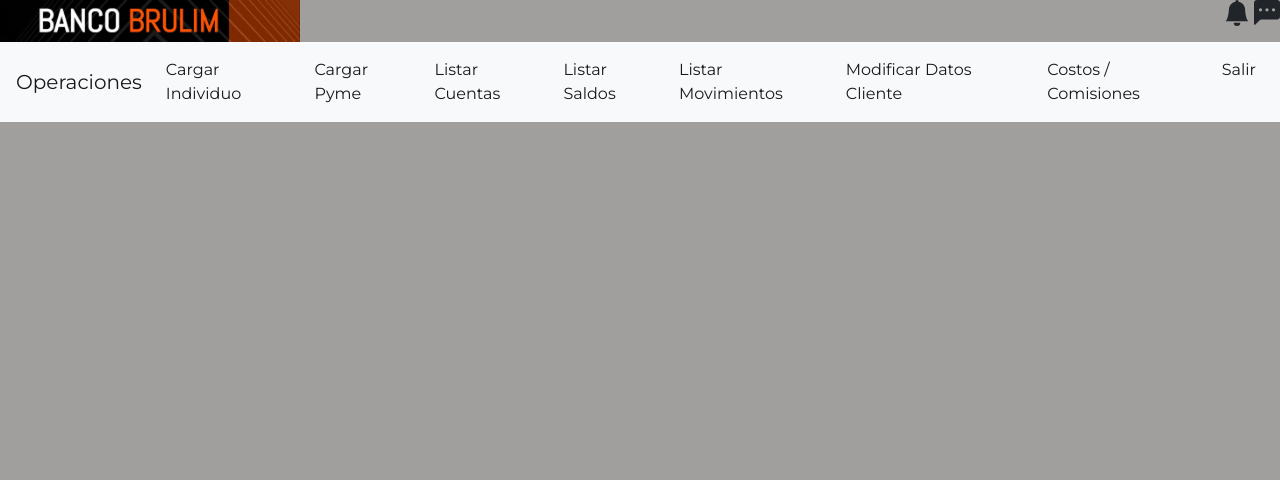
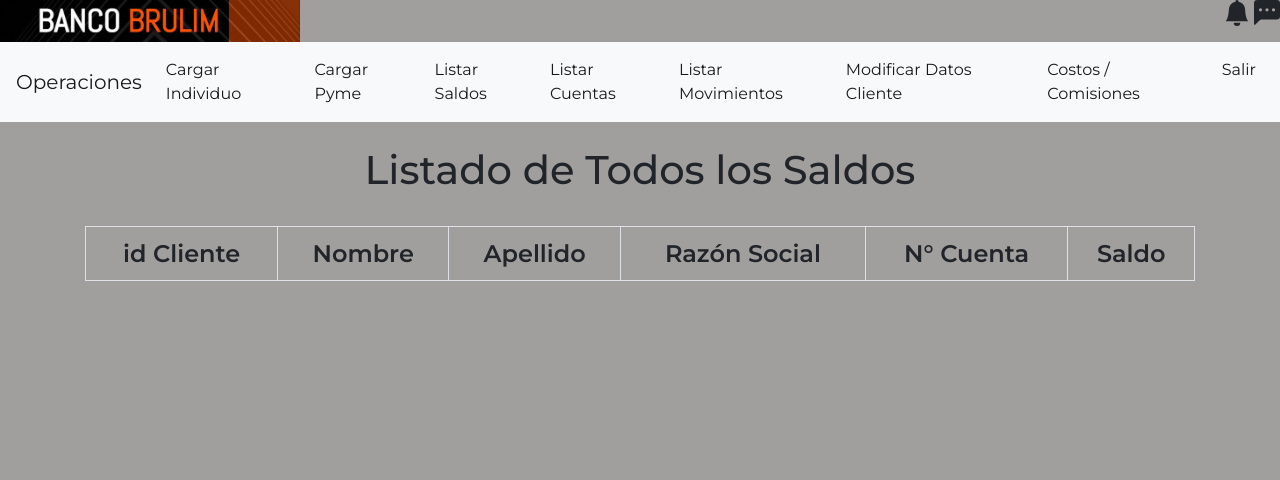
Before and after one commit to JORGEBRUNO2020/sistema_bancario_brulim, a Flask app: page /administrador_listar_saldos in a window 1280 px wide. Shown: the top 480 px of the page. Run offline with Flask 2, Linux system fonts and the light colour scheme; data that the repository does not hold is empty; some libraries are stand-ins or nearby versions.

Commit message:
modificacion listar saldos

```diff
--- a/app.py
+++ b/app.py
@@ -86,12 +86,7 @@ def listar_cuentas():
     listado_cuentas=Cuenta.get_cuentas(listar_cuentas, conn, id_usuario_login[0])
     return render_template('/views/listar_cuentas.html',listado_cuentas=listado_cuentas )
 
-@app.route('/administrador_listar_cuentas', methods=['GET'])
-def listar_todas_las_cuentas():
-    conn= mysql.connect()
-    listar_todas_cuentas=conn.cursor()
-    listado_todas_cuentas=Cuenta.get_todas_las_cuentas(listar_todas_cuentas, conn)
-    return render_template('/views/administrador_listar_cuentas.html',listado_todas_cuentas=listado_todas_cuentas )
+
 
 
 #Lanza página listar_movimientos.html
@@ -148,7 +143,7 @@ def administrador():
     return render_template('/views/administrador_main.html')
 
 #Lanza página administrador_cargar_cliente_individuo.html
-@app.route('/administrador_cargar_cliente_individuo', methods =['GET','POST'])  #, methods =['POST'] views/index.html  , methods =['GET','POST']
+@app.route('/administrador_cargar_cliente_individuo', methods =['GET','POST'])
 def administrador_cargar_cliente_individuo():
     if  request.method == 'POST':
         _cuitcuil = request.form['cuit_cuil']
@@ -192,7 +187,12 @@ def administrador_cargar_cliente_pyme():
     else:
         return render_template('/views/administrador_cargar_cliente_pyme.html')
 
-
+@app.route('/administrador_listar_saldos', methods=['GET'])
+def listar_todos_los_saldos():
+    conn= mysql.connect()
+    listar_todos_saldos=conn.cursor()
+    listado_todos_saldos=Cuenta.get_todos_los_saldos(listar_todos_saldos, conn)
+    return render_template('/views/administrador_listar_saldos.html',listado_todos_saldos=listado_todos_saldos )
 
 #Lanza página administrador_listar_cuentas.html
 @app.route('/administrador_listar_cuentas')
@@ -200,9 +200,9 @@ def administrador_listar_cuentas():
     return render_template('/views/administrador_listar_cuentas.html')
 
 #Lanza página administrador_listar_saldos.html
-@app.route('/administrador_listar_saldos')
-def administrador_listar_saldos():
-    return render_template('/views/administrador_listar_saldos.html')
+# @app.route('/administrador_listar_saldos')
+# def administrador_listar_saldos():
+#     return render_template('/views/administrador_listar_saldos.html')
 
 #Lanza página administrador_listar_movimientos.html
 @app.route('/administrador_listar_movimientos')
--- a/templates/controllers/cuentas.py
+++ b/templates/controllers/cuentas.py
@@ -18,11 +18,11 @@ class Cuenta():
         conn.commit()
         return listado_cuentas
 
-    def get_todas_las_cuentas(listar_cuentas, conn):
-        listar_cuentas.execute('select us.id, du.nombre, du.apellido, du.razon_social, ca.numero_cuenta, ca.saldo from usuario us join datos_usuario du on us.id = du.usuario_id join cuenta ca where us.id=ca.usuario_id order by us.id asc') # on ca.usuario_id = us.id where us.id = 1
-        listado_todas_cuentas=listar_cuentas.fetchall()
+    def get_todos_los_saldos(listar_saldos, conn):
+        listar_saldos.execute('select us.id, du.nombre, du.apellido, du.razon_social, ca.numero_cuenta, ca.saldo from usuario us join datos_usuario du on us.id = du.usuario_id join cuenta ca where us.id=ca.usuario_id order by us.id asc')
+        listado_todos_saldos=listar_saldos.fetchall()
         conn.commit()
-        return listado_todas_cuentas
+        return listado_todos_saldos
 
 
     def get_saldo():
--- a/templates/views/administrador_header.html
+++ b/templates/views/administrador_header.html
@@ -37,10 +37,10 @@
                     <a class="nav-link" href='/administrador_cargar_cliente_pyme'>Cargar Pyme<span class="sr-only">(current)</span></a>
                 </li>
                 <li class="nav-item active">
-                    <a class="nav-link" href='/administrador_listar_cuentas'>Listar Cuentas<span class="sr-only">(current)</span></a>
+                    <a class="nav-link" href='/administrador_listar_saldos'>Listar Saldos<span class="sr-only">(current)</span></a>
                 </li>
                 <li class="nav-item active">
-                    <a class="nav-link" href='/administrador_listar_saldos'>Listar Saldos<span class="sr-only">(current)</span></a>
+                    <a class="nav-link" href='/administrador_listar_cuentas'>Listar Cuentas<span class="sr-only">(current)</span></a>
                 </li>
                 <li class="nav-item active">
                     <a class="nav-link" href='/administrador_listar_movimientos'>Listar Movimientos<span class="sr-only">(current)</span></a>
--- a/templates/views/administrador_listar_cuentas.html
+++ b/templates/views/administrador_listar_cuentas.html
@@ -1,4 +1,4 @@
-<style>
+<!-- <style>
     .titulos {
         text-align: center;
         font-weight: bold;
@@ -15,7 +15,7 @@
     {% include '/views/administrador_header.html' %}
     <div class="content">
         <div>
-            <h1 style="text-align: center">Listado de Todas las Cuentas</h1>
+            <h1 style="text-align: center">Listado de Todos los Saldos</h1>
             <br>
         </div>
         <table class="table table-bordered">
@@ -31,4 +31,4 @@
         </table>
     </div>
     {% include '/views/footer.html' %}
-</div>
+</div> -->
--- a/templates/views/administrador_listar_saldos.html
+++ b/templates/views/administrador_listar_saldos.html
@@ -1,9 +1,34 @@
+<style>
+    .titulos {
+        text-align: center;
+        font-weight: bold;
+        font-size: x-large;
+    }
+    .datos_texto{
+        text-align: center;
+    }
+    .datos_numeros{
+        text-align: right;
+    }
+</style>
 <div class="page-container">
     {% include '/views/administrador_header.html' %}
     <div class="content">
-
-
-
+        <div>
+            <h1 style="text-align: center">Listado de Todos los Saldos</h1>
+            <br>
+        </div>
+        <table class="table table-bordered">
+            <tr>
+                <td class="titulos">id Cliente</td><td class="titulos">Nombre</td><td class="titulos">Apellido</td>
+                <td class="titulos">Razón Social</td><td class="titulos">N° Cuenta</td><td class="titulos">Saldo</td>
+            </tr>
+            {% for listar_saldos in listado_todos_saldos %}
+            <tr>
+                <td class="datos_texto">{{listar_saldos[0]}}</td><td class="datos_texto">{{listar_saldos[1]}}</td><td class="datos_texto">{{listar_saldos[2]}}</td><td class="datos_texto">{{listar_saldos[3]}}</td><td class="datos_texto">{{listar_saldos[4]}}</td><td class="datos_numeros">{{listar_saldos[5]}}</td>
+            </tr>
+            {% endfor %}
+        </table>
     </div>
     {% include '/views/footer.html' %}
 </div>
```
